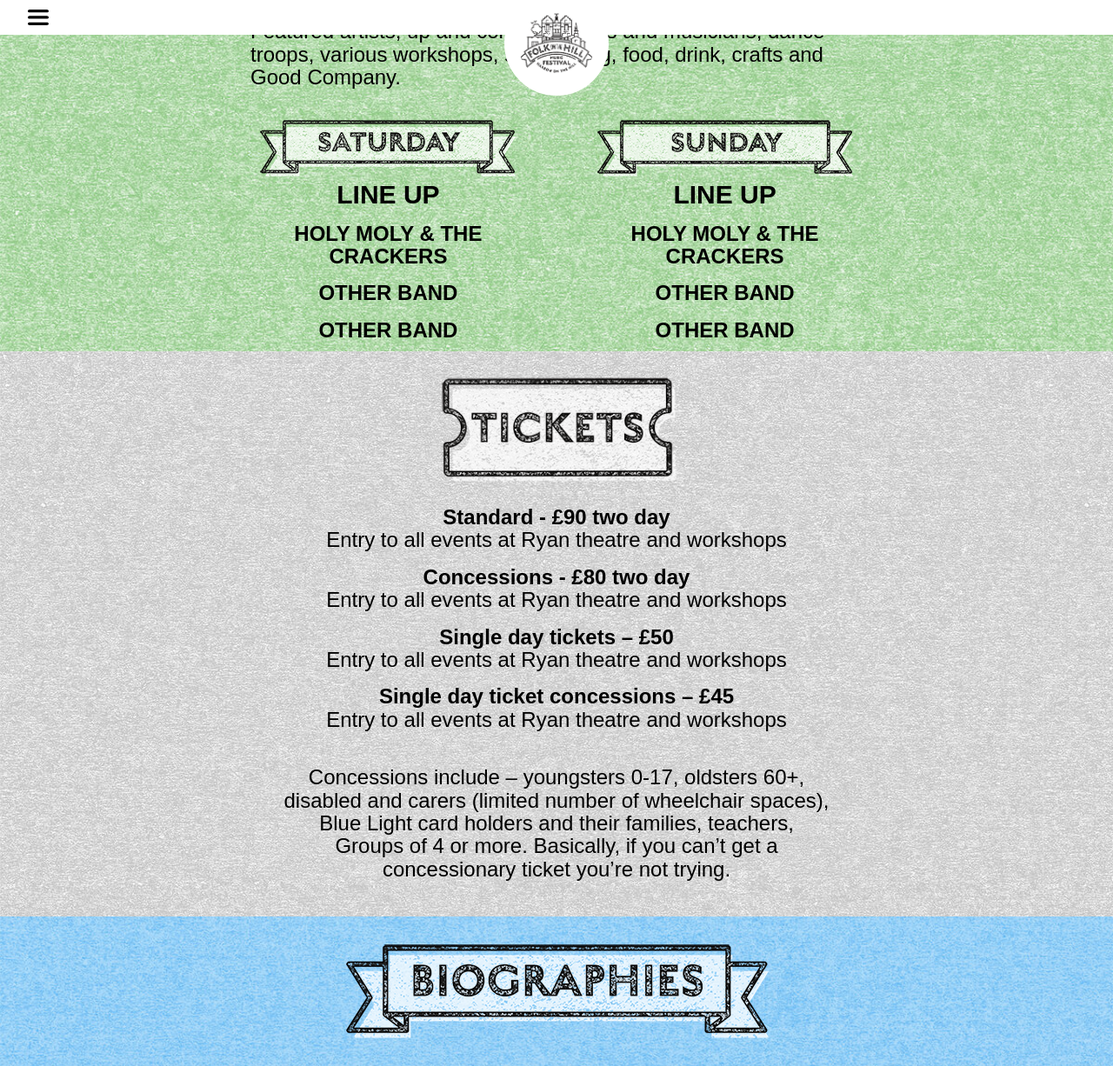
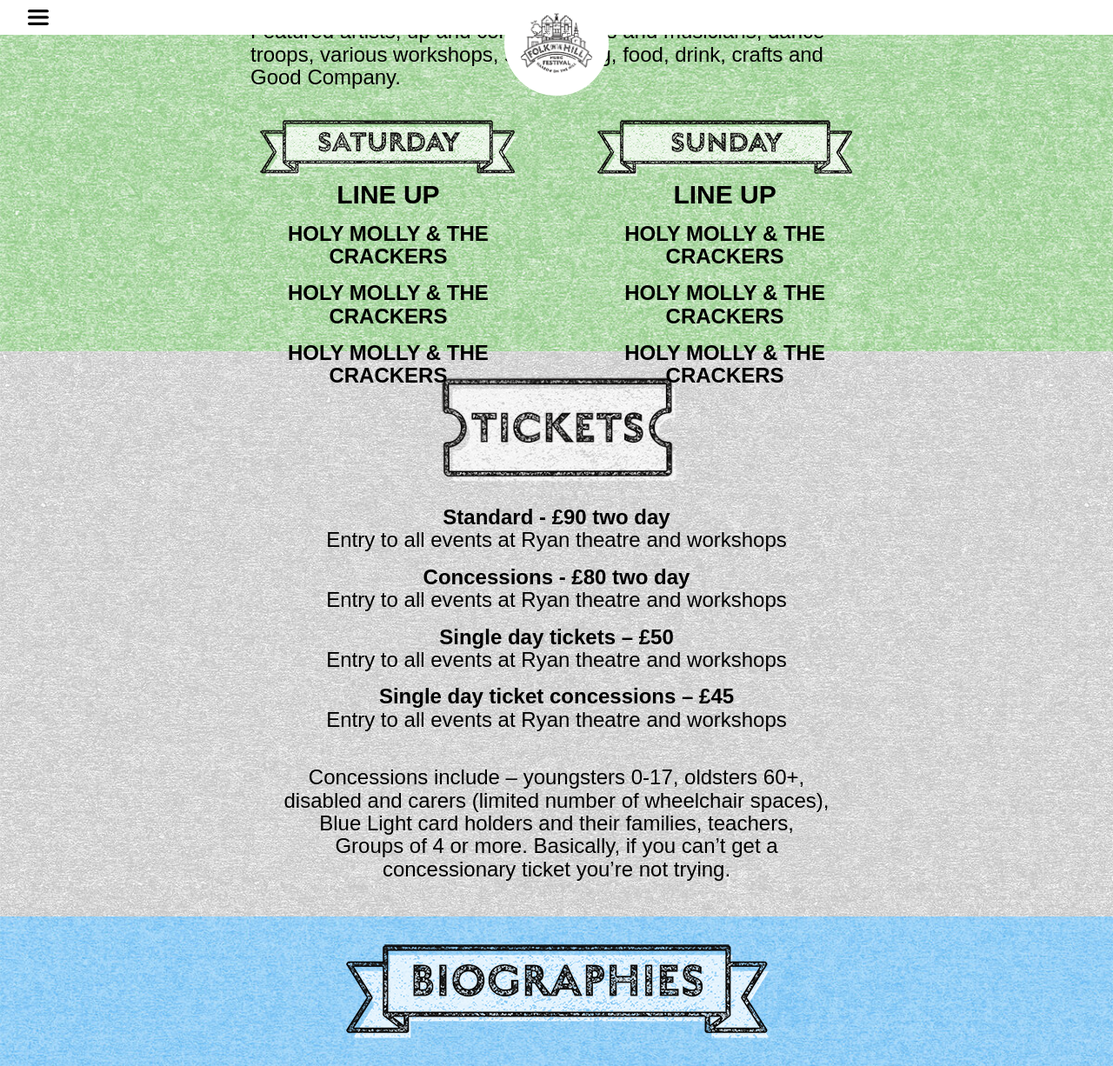
Before and after one commit to javpet/folk-on-the-hill, a Jekyll site: the page built from index.html, in a window 1280 px wide and 1400 px high, scrolled down 926 px, cut to the strip 0-1226 px from the top of the window. Shown: the whole strip at 87% size. Built offline with Jekyll 4.4.1, drawn with Linux system fonts in a browser that asks for light colours; some web fonts are replaced.

Commit message:
Added option to YML files to create lineup

```diff
--- /dev/null
+++ b/_data/lineup.yml
@@ -0,0 +1,7 @@
+lineup_artist_1: Holy Molly & The Crackers
+lineup_artist_2: Holy Molly & The Crackers
+lineup_artist_3: Holy Molly & The Crackers
+
+lineup_artist_4: Holy Molly & The Crackers
+lineup_artist_5: Holy Molly & The Crackers
+lineup_artist_6: Holy Molly & The Crackers
--- a/_includes/about.html
+++ b/_includes/about.html
@@ -17,18 +17,18 @@
       <div class="about__lineup--saturday">
         <img class="about__lineup__image--saturday" src="imgs/folk_on_the_hill_saturday_ribbon.png" alt="Folk on the hill festival saturday line up">
         <h2>LINE UP</h2>
-        <h3>HOLY MOLY & THE CRACKERS</h3>
-        <h3>other band</h3>
-        <h3>other band</h3>
+        <h3>{{ site.data.lineup.lineup_artist_1}}</h3>
+        <h3>{{ site.data.lineup.lineup_artist_2}}</h3>
+        <h3>{{ site.data.lineup.lineup_artist_3}}</h3>
 
 
       </div>
       <div class="about__lineup--sunday">
         <img class="about__lineup__image--sunday" src="imgs/folk_on_the_hill_sunday_ribbon.png" alt="Folk on the hill festival sunday line up">
         <h2>LINE UP</h2>
-        <h3>HOLY MOLY & THE CRACKERS</h3>
-        <h3>other band</h3>
-        <h3>other band</h3>
+        <h3>{{ site.data.lineup.lineup_artist_4}}</h3>
+        <h3>{{ site.data.lineup.lineup_artist_5}}</h3>
+        <h3>{{ site.data.lineup.lineup_artist_6}}</h3>
       </div>
     </div>
   </div>
--- a/_sass/components/about.scss
+++ b/_sass/components/about.scss
@@ -244,3 +244,9 @@
     }
   }
 }
+
+@media only screen and (max-width: 350px) {
+  #about__text {
+    height: 960px;
+  }
+}
--- a/_sass/components/biographies.scss
+++ b/_sass/components/biographies.scss
@@ -124,3 +124,9 @@
     }
   }
 }
+
+@media only screen and (max-width: 350px) {
+  #biographies {
+    height: 1250px;
+  }
+}
--- a/_sass/components/map.scss
+++ b/_sass/components/map.scss
@@ -104,3 +104,9 @@
     }
   }
 }
+
+@media only screen and (max-width: 350px) {
+  #map {
+    height: 1320px;
+  }
+}
--- a/_sass/components/tickets.scss
+++ b/_sass/components/tickets.scss
@@ -93,3 +93,9 @@
     }
   }
 }
+
+@media only screen and (max-width: 350px) {
+  #tickets {
+    height: 610px;
+  }
+}
--- a/css/main.scss
+++ b/css/main.scss
@@ -5,7 +5,6 @@
 // Imports - basic
 @import "reset";
 @import "base";
-@import "utilities";
 @import "components/about";
 @import "components/tickets";
 @import "components/biographies";
```
Also changed, not shown: _sass/utilities.scss (deleted).
